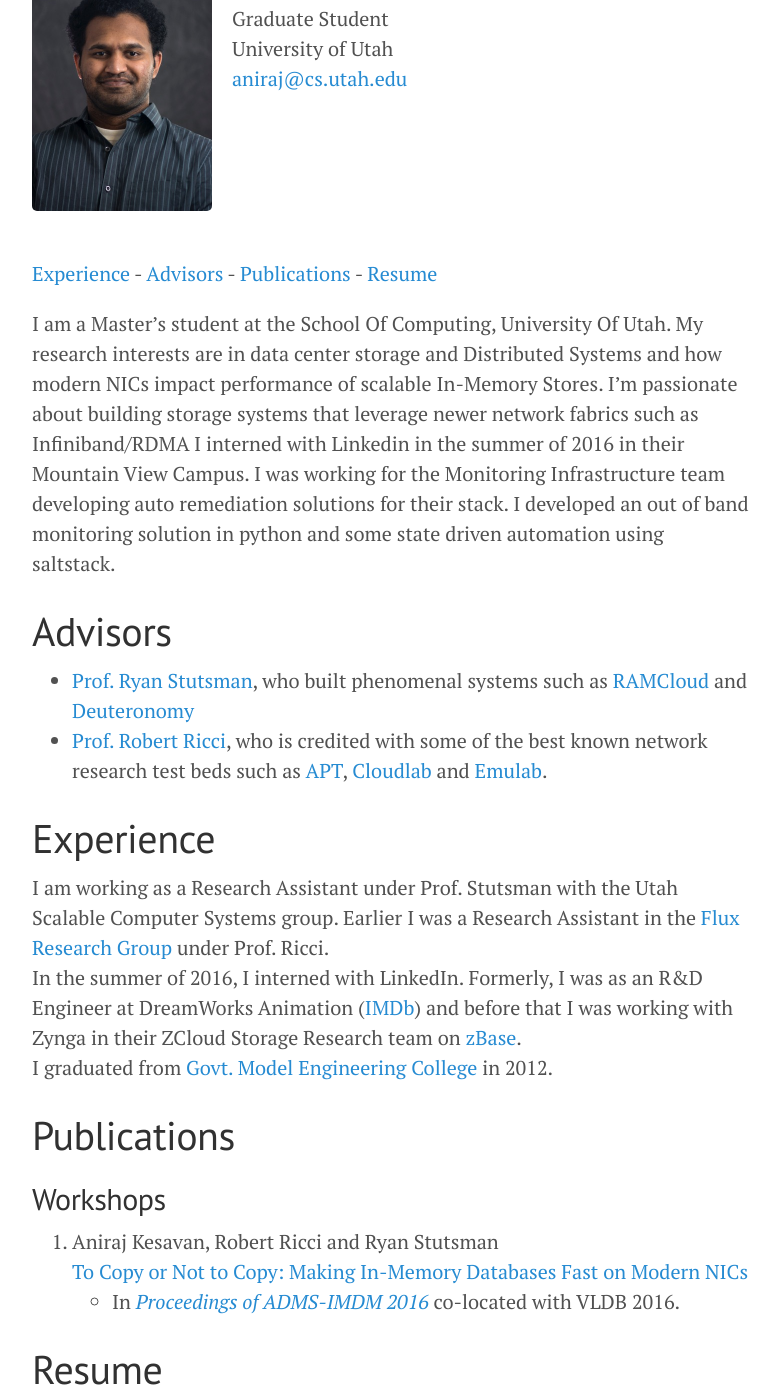
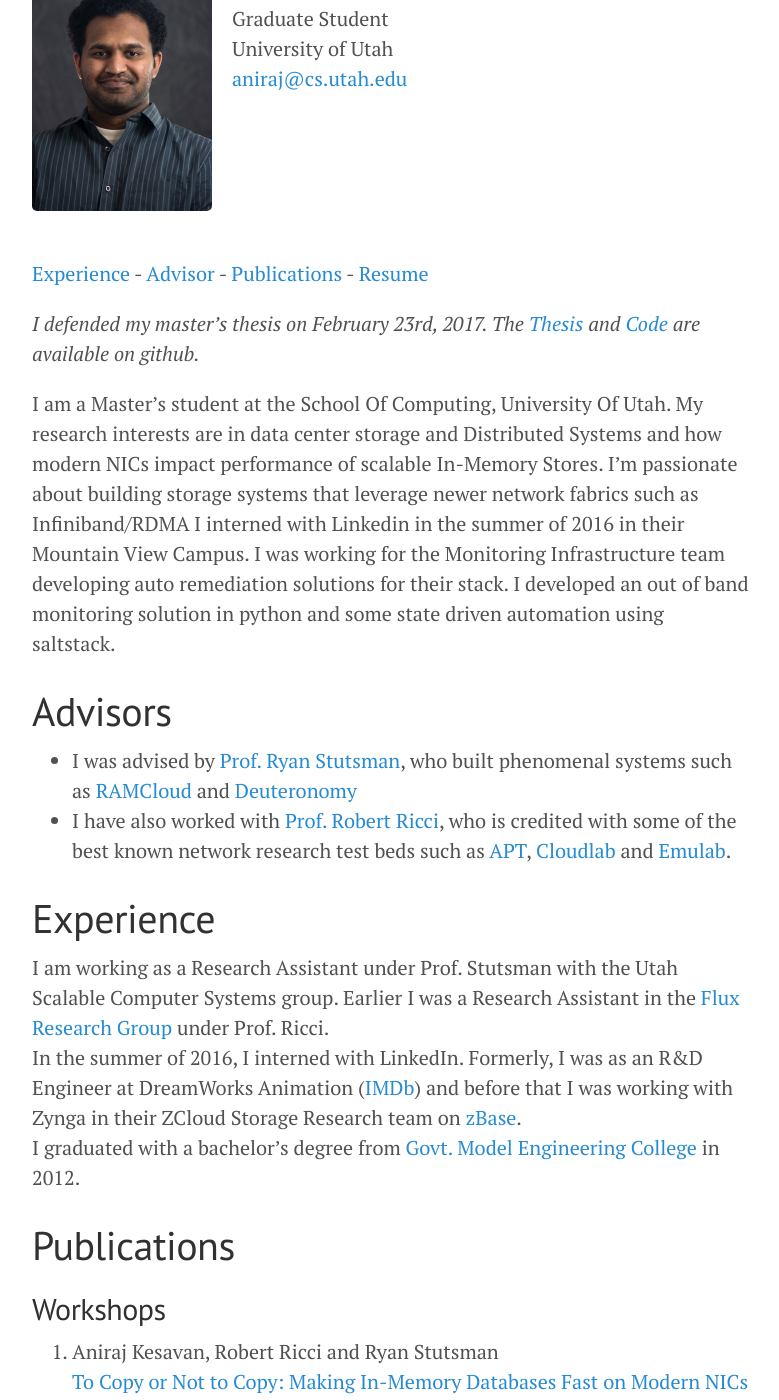
Before and after one commit to anirajk/anirajk.github.io, a Jekyll site: the page built from index.md, in a window 1280 px wide and 1400 px high, scrolled down 233 px. Shown: the whole window, without its empty margins (248-1027 px from the left). Built offline with Jekyll 4.4.1, drawn with Linux system fonts in a browser that asks for light colours; nearby versions of some CDN libraries.

Commit message:
updated text and made resume one page again

```diff
--- a/index.md
+++ b/index.md
@@ -16,9 +16,12 @@ University of Utah<br>
 <p></p>
 
 [Experience](#workex) -
-[Advisors](#advisors) -
+[Advisor](#advisors) -
 [Publications](#publications) -
 [Resume](#cv)
+
+*I defended my master's thesis on February 23rd, 2017. The [Thesis](https://github.com/anirajk/masters-thesis) and
+[Code](https://github.com/anirajk/ibv-bench/tree/ddio) are available on github.*
 
 I am a Master's student at the School Of Computing, University Of Utah. My research interests are in data center storage and Distributed Systems and how modern NICs impact performance of scalable In-Memory Stores.
 I'm passionate about building storage systems that leverage newer network fabrics such as Infiniband/RDMA
@@ -26,9 +29,9 @@ I interned with Linkedin in the summer of 2016 in their Mountain View Campus. I
 
 
 # <a name="advisors"></a> Advisors
-- [Prof. Ryan Stutsman](http://rstutsman.github.io/), who built phenomenal systems
+- I was advised by [Prof. Ryan Stutsman](http://rstutsman.github.io/), who built phenomenal systems
 such as [RAMCloud](http://ramcloud.stanford.edu/) and [Deuteronomy](https://www.microsoft.com/en-us/research/publication/high-performance-transactions-in-deuteronomy/)
-- [Prof. Robert Ricci](http://www.flux.utah.edu/users/ricci/), who is credited with some of the best known network research test beds such as [APT](https://www.aptlab.net/), [Cloudlab](https://www.cloudlab.us) and [Emulab](http://emulab.net/).
+- I have also worked with [Prof. Robert Ricci](http://www.flux.utah.edu/users/ricci/), who is credited with some of the best known network research test beds such as [APT](https://www.aptlab.net/), [Cloudlab](https://www.cloudlab.us) and [Emulab](http://emulab.net/).
 
 # <a name="workex"></a> Experience
 I am working as a Research Assistant under Prof. Stutsman with the Utah Scalable Computer Systems group.
@@ -36,7 +39,7 @@ Earlier I was a Research Assistant in the [Flux Research Group](https://www.flux
 In the summer of 2016, I interned with LinkedIn.
 Formerly, I was as an R&D Engineer at DreamWorks Animation ([IMDb](http://www.imdb.com/name/nm6593212/))
 and before that I was working with Zynga in their ZCloud Storage Research team on [zBase](https://zynga.com/blogs/engineering/zbase-high-performance-elastic-distributed-key-value-store-2).<br>
-I graduated from [Govt. Model Engineering College](http://www.mec.ac.in/) in 2012.
+I graduated with a bachelor's degree from [Govt. Model Engineering College](http://www.mec.ac.in/) in 2012.
 
 # <a name="publications"></a> Publications
 
```
Also changed, not shown: 1 other file.
